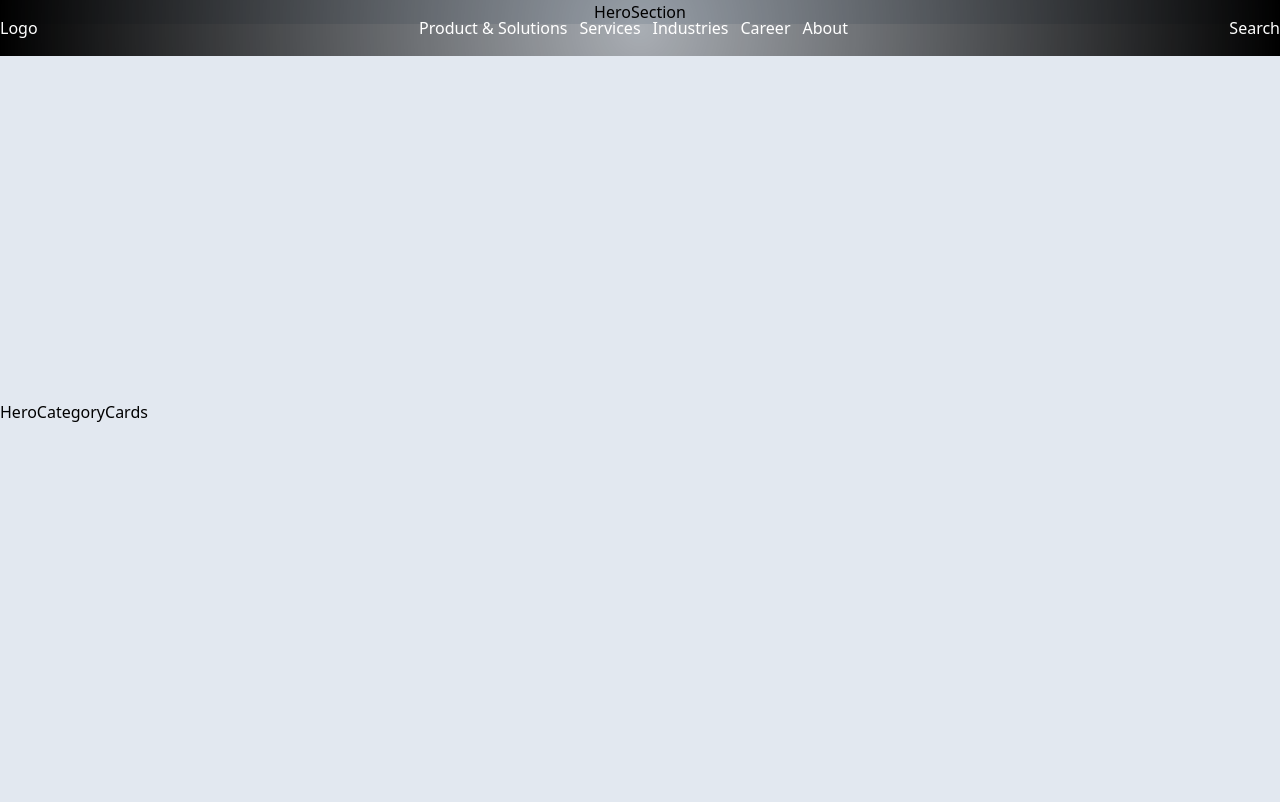
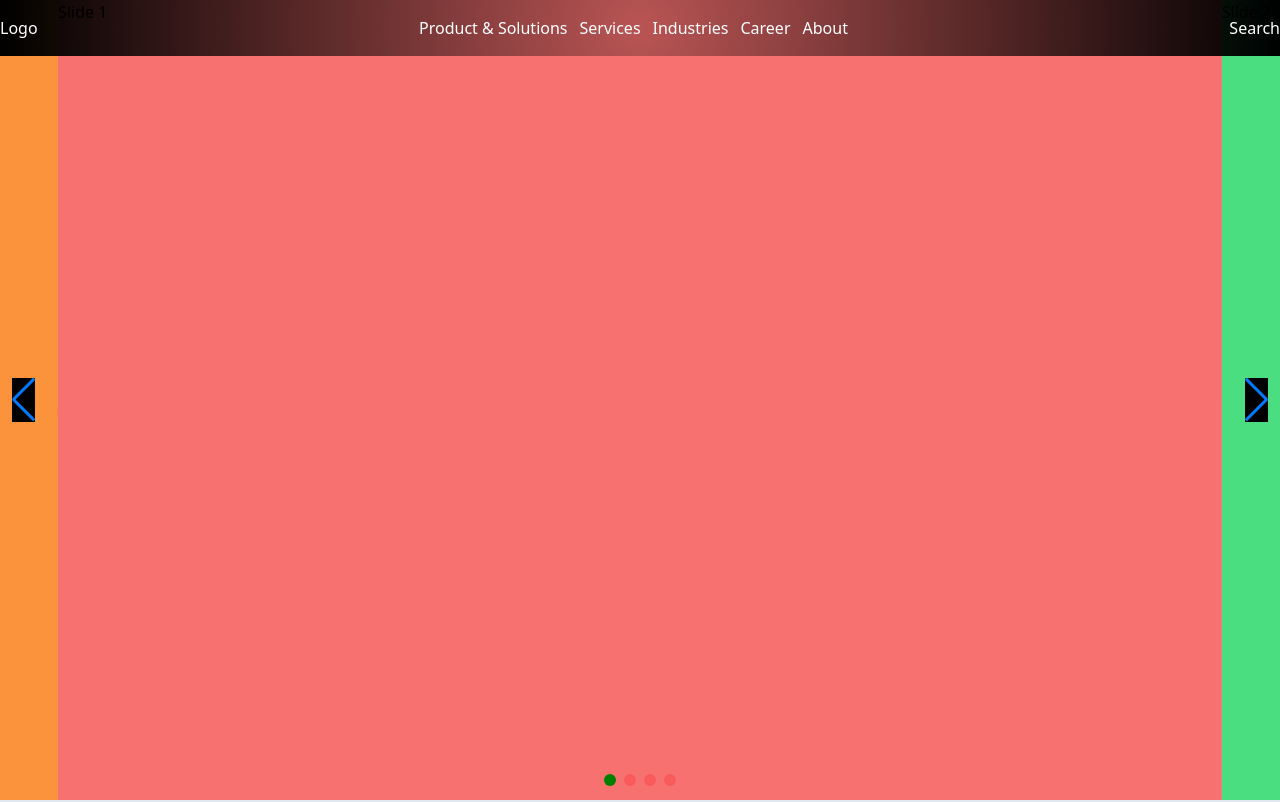
Before and after one commit to CodeWithRashed/axentec-home, a Next.js app: page / in a window 1280 px wide. Shown: the top 802 px of the page. Built offline with nearby package versions, Linux system fonts and the light colour scheme.

Commit message:
added slider

```diff
--- a/src/app/page.tsx
+++ b/src/app/page.tsx
@@ -10,7 +10,7 @@ import SolutionsSection from "@/components/Solutions/SolutionsSection";
 export default function Home() {
   return (
     <main className="">
-      <nav className="fixed top-0 w-full h-36">
+      <nav className="fixed top-0 w-full h-36 z-50">
         <NavbarComponent/>
       </nav>
       <section className="h-[50vh] bg-slate-200">
--- a/src/components/Hero/HeroSection.tsx
+++ b/src/components/Hero/HeroSection.tsx
@@ -1,5 +1,9 @@
+import SliderComponent from "../Slider/SliderComponent";
+
 const HeroSection = () => {
-  return <div className="flex justify-center items-center bg-slate-300">HeroSection</div>;
+  return <div className="flex justify-center items-center bg-slate-300">
+    <SliderComponent/>
+  </div>;
 };
 
 export default HeroSection;
--- /dev/null
+++ b/src/components/Slider/SliderComponent.tsx
@@ -0,0 +1,40 @@
+"use client"
+
+import { Swiper, SwiperSlide } from "swiper/react";
+import { Navigation, Pagination, } from 'swiper/modules';
+
+
+// Import Swiper styles
+import 'swiper/css';
+import 'swiper/css/navigation';
+import 'swiper/css/pagination';
+import "./Swiper.css"
+
+export default function SliderComponent() {
+  const pagination = {
+    clickable: true,
+
+  };
+  return (
+    <div>
+   <Swiper
+      // install Swiper modules
+      modules={[Navigation, Pagination]}
+      spaceBetween={0}
+      slidesPerView={1.1}
+      centeredSlides={true}
+      loop={true}
+      navigation
+      pagination={pagination}
+      onSwiper={(swiper) => console.log(swiper)}
+      onSlideChange={() => console.log('slide change')}
+      className="h-screen w-screen"
+    >
+      <SwiperSlide className="h-[500px] bg-red-400">Slide 1</SwiperSlide>
+      <SwiperSlide className="h-[500px] bg-green-400">Slide 2</SwiperSlide>
+      <SwiperSlide className="h-[500px] bg-yellow-400">Slide 3</SwiperSlide>
+      <SwiperSlide className="h-[500px] bg-orange-400">Slide 4</SwiperSlide>
+    </Swiper>
+    </div>
+  );
+}
--- /dev/null
+++ b/src/components/Slider/Swiper.css
@@ -0,0 +1,17 @@
+.swiper-pagination-bullet {
+  background: red;
+  width: 12px;
+  height: 12px;
+}
+
+.swiper-pagination-bullet-active {
+  color: #fff;
+  background: green;
+  width: 12px;
+  height: 12px;
+}
+
+
+.swiper-button-prev::after, .swiper-button-next::after{
+background: #000;
+}
```
Also changed, not shown: package.json (+5 -4 lines), 1 other file (tests, documents, lock files or other folders).
